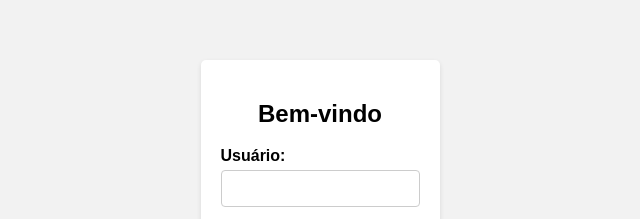
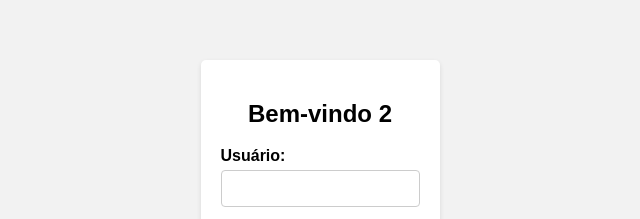
Before and after one commit to Giosimar-dev/apost_IA, a plain HTML site: page index.html in a window 1280 px wide. Shown: the part 194-413 px from the top of the page, 320-960 px from the left. Drawn offline with Linux system fonts and the light colour scheme.

Commit message:
Update and rename inde.html to index.html

```diff
--- a/inde.html
+++ b/index.html
@@ -62,7 +62,7 @@
 <body>
   <div class="container">
     <form id="login-form">
-      <h2>Bem-vindo</h2>
+      <h2>Bem-vindo 2</h2>
       <div class="form-group">
         <label for="username">Usuário:</label>
         <input type="text" id="username" name="username" required>
```
